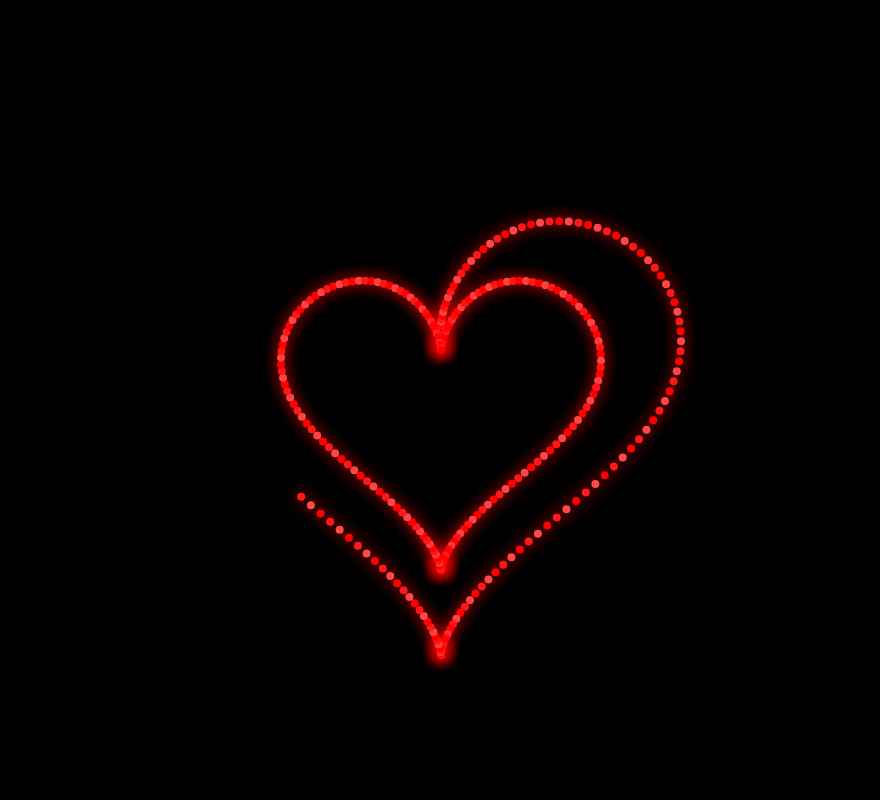
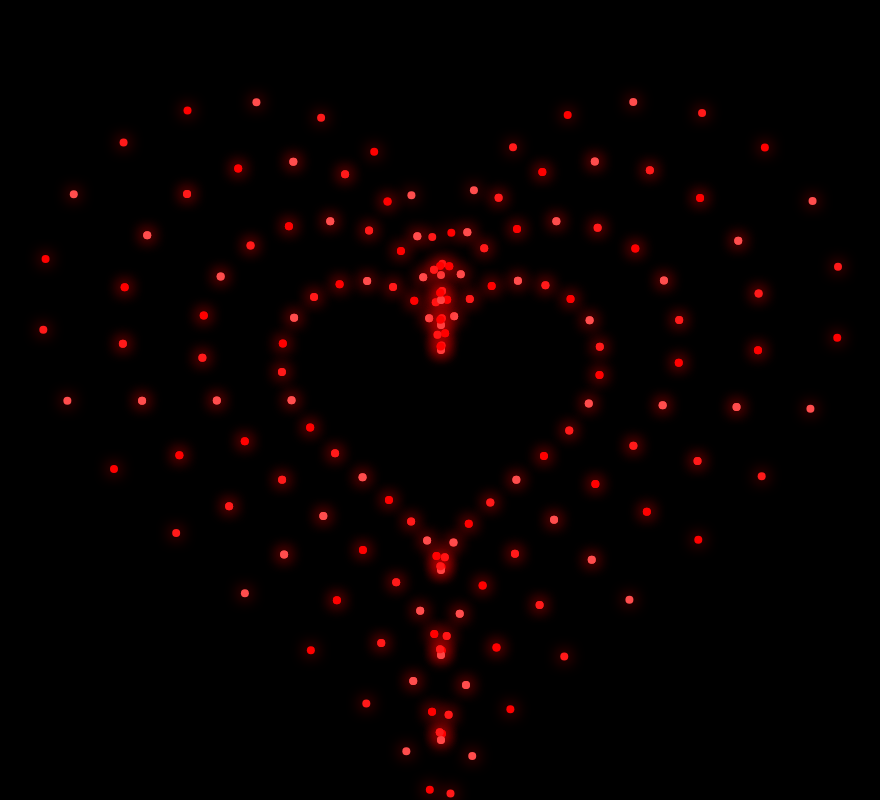
Before and after one commit to qqvenxx/heart, a plain HTML site: page index.html in a window 1280 px wide. Shown: the whole page, without its empty margins (199-1079 px from the left). Drawn offline with Linux system fonts and the light colour scheme.

Commit message:
Update index.html

```diff
--- a/index.html
+++ b/index.html
@@ -40,7 +40,7 @@
 
         function generateDots(scale) {
             let newDots = [];
-            for (let t = 0; t < Math.PI * 2; t += 0.035) {
+            for (let t = 0; t < Math.PI * 2; t += 0.15) {
                 newDots.push(heartFunction(t, scale));
             }
             return newDots;
```
